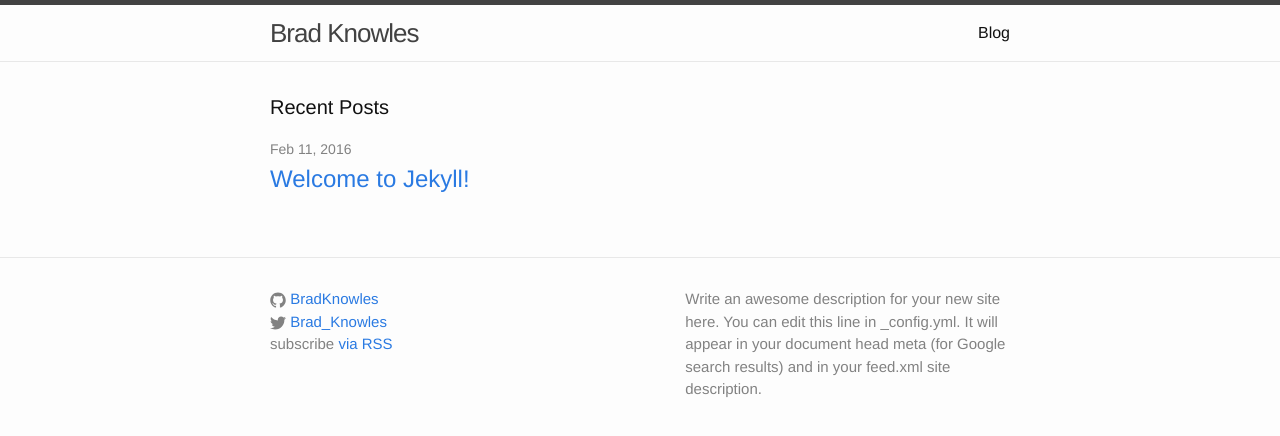
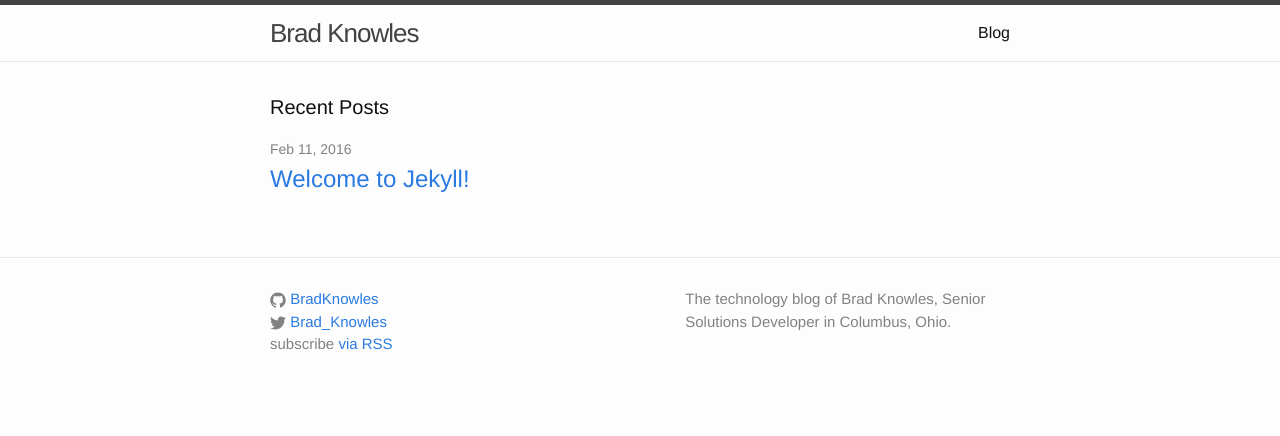
Before and after one commit to BradKnowles/bradknowles.github.io, a Jekyll site: the page built from index.html, in a window 1280 px wide. Shown: the top 436 px of the page. Built offline with Jekyll 4.4.1, drawn with Linux system fonts in a browser that asks for light colours.

Commit message:
Added description and permalink settings

```diff
--- a/_config.yml
+++ b/_config.yml
@@ -8,10 +8,9 @@
 # Site settings
 title: Brad Knowles
 description: > # this means to ignore newlines until "baseurl:"
-  Write an awesome description for your new site here. You can edit this
-  line in _config.yml. It will appear in your document head meta (for
-  Google search results) and in your feed.xml site description.
+  The technology blog of Brad Knowles, Senior Solutions Developer in Columbus, Ohio.
 baseurl: "" # the subpath of your site, e.g. /blog
+permalink: pretty
 url: "http://bradknowles.com"
 twitter_username: Brad_Knowles
 github_username:  BradKnowles
```
